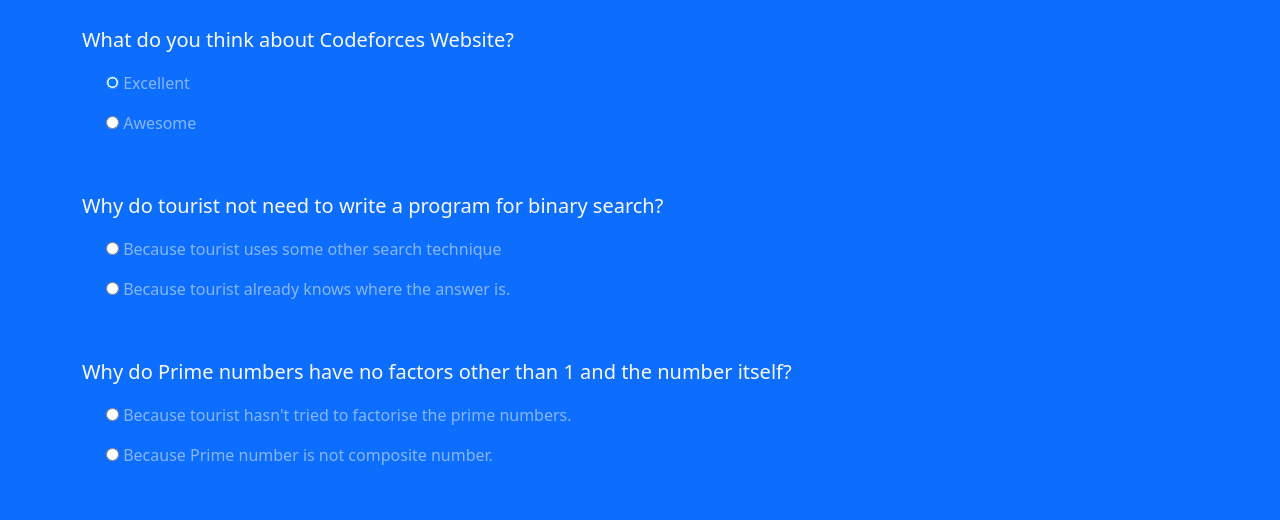
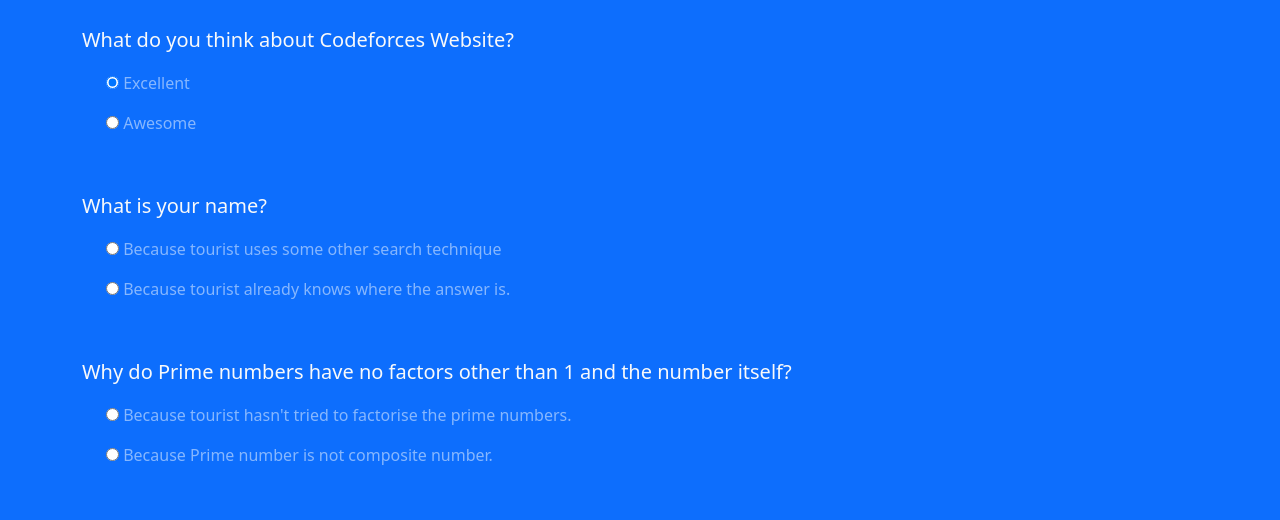
Before and after one commit to Farhan7933/Quiz-Website, a plain HTML site: page index.html in a window 1280 px wide. Shown: the part 260-780 px from the top of the page. Drawn offline with nearby package versions, Linux system fonts and the light colour scheme.

Commit message:
changed_questions

```diff
--- a/index.html
+++ b/index.html
@@ -38,7 +38,7 @@
           </div>
 
           <div class="my-5">
-            <p class="lead font-weight-normal">Why do tourist not need to write a program for binary search?</p>
+            <p class="lead font-weight-normal">What is your name?</p>
             <div class="form-check my-2 text-white-50">
               <input type="radio" value = "A" name = "q2">
               <label class="form-label">Because tourist uses some other search technique</label>
```
